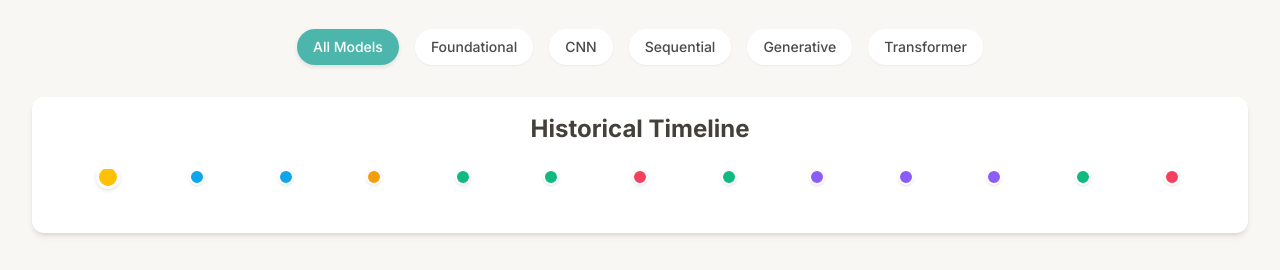
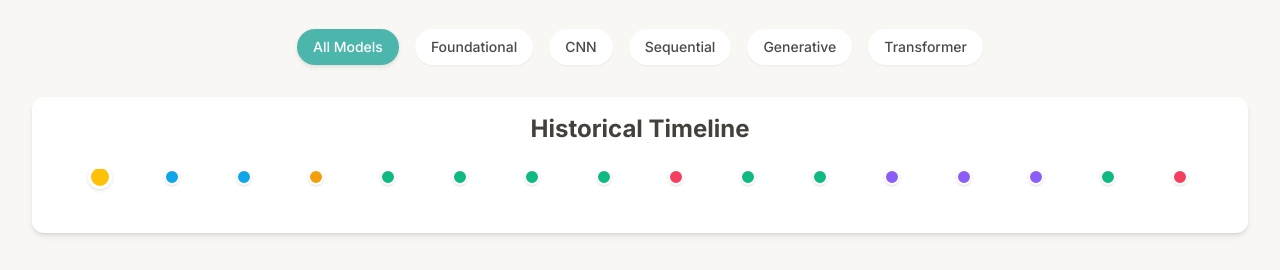
Before and after one commit to Shah-Pankit/The-Evolution-of-Neural-Networks, a plain HTML site: page index.html in a window 1280 px wide. Shown: the part 147-417 px from the top of the page. Drawn offline with nearby package versions, Linux system fonts and the light colour scheme.

Commit message:
Updated Some more models

```diff
--- a/index.html
+++ b/index.html
@@ -15,7 +15,7 @@
     <!-- Visualization & Content Choices:
         - Timeline (Change/Organize): An interactive HTML/CSS timeline shows the evolution. Clicking a model updates the view. Justification: Provides an intuitive historical overview.
         - Model Comparison (Compare): A dynamic Chart.js radar chart compares qualitative aspects (Complexity, Impact, Efficiency) of a selected model against its contemporaries. Justification: Visual comparison is more effective than text.
-        - Architectural Diagrams (Inform/Organize): Simplified diagrams built with HTML/Tailwind CSS represent model structures (e.g., skip connections, GAN loops). Justification: Visuals are more intuitive than descriptions.
+        - Architectural Diagrams (Inform/Organize): Simplified diagrams built with HTML/Tailwind CSS represent model structures (e.g., skip connections, GAN loops, U-Net). Justification: Visuals are more intuitive than descriptions.
         - Tabbed Info (Organize): Detailed text (Advantages, Limitations, Applications) is organized into tabs to reduce clutter. Justification: Allows user-directed deep dives.
         - Key Stats (Inform): A card displays key facts like year and developers for quick reference.
     -->
@@ -257,6 +257,40 @@
                 architecture: { type: 'cnn', layers: ['Conv', 'Pool', 'Conv', 'Pool', 'Conv', 'Conv', 'Conv', 'Pool', 'FC', 'FC', 'Output'] },
                 comparison: { impact: 9, complexity: 6, efficiency: 3 }
             },
+            'vgg': {
+                name: 'VGGNet',
+                year: 2014,
+                category: 'CNN',
+                meta: 'By Simonyan and Zisserman',
+                summary: 'A deep convolutional network that demonstrated the importance of having a very deep network with small (3x3) convolutional filters. Simple and elegant architecture.',
+                innovations: [
+                    '&#128205; Emphasized the importance of network depth over wider kernels.',
+                    '&#128269; Used a simple, uniform architecture with 3x3 conv filters throughout.',
+                    '&#128202; Showed that stacking small convolutions is more effective than large ones.'
+                ],
+                advantages: 'Relatively simple and uniform architecture, making it easy to understand and implement. A good starting point for transfer learning.',
+                limitations: 'Very computationally expensive and has a large memory footprint due to the number of parameters.',
+                applications: 'Image classification, object detection, and as a standard pre-trained feature extractor.',
+                architecture: { type: 'cnn', layers: ['Conv3x3', 'Conv3x3', 'Pool', 'Conv3x3', 'Conv3x3', 'Pool', 'FC', 'Output'] },
+                comparison: { impact: 7, complexity: 5, efficiency: 3 }
+            },
+            'inception': {
+                name: 'Inception',
+                year: 2014,
+                category: 'CNN',
+                meta: 'By Szegedy et al. (Google)',
+                summary: 'A series of CNNs (e.g., GoogLeNet) that introduced the "Inception module," a building block that allows the network to choose the optimal filter size for a given layer.',
+                innovations: [
+                    '&#128161; Introduced the Inception module with parallel convolutions.',
+                    '&#128208; Aims to reduce computational cost while increasing network width.',
+                    '&#128273; Used 1x1 convolutions for dimensionality reduction.'
+                ],
+                advantages: 'Extremely computationally efficient for its performance. High accuracy with fewer parameters than VGG or AlexNet.',
+                limitations: 'The architecture is very complex and difficult to modify or debug compared to simpler models.',
+                applications: 'Large-scale image classification and as a backbone for object detection.',
+                architecture: { type: 'inception' },
+                comparison: { impact: 8, complexity: 8, efficiency: 8 }
+            },
             'resnet': {
                 name: 'ResNet',
                 year: 2015,
@@ -274,6 +308,23 @@
                 architecture: { type: 'resnet', layers: ['Input', 'Conv Block', 'Residual Block (Skip Connection)', 'Output'] },
                 comparison: { impact: 10, complexity: 7, efficiency: 6 }
             },
+            'unet': {
+                name: 'U-Net',
+                year: 2015,
+                category: 'CNN',
+                meta: 'By Ronneberger, Fischer, and Brox',
+                summary: 'A convolutional network architecture designed for biomedical image segmentation, characterized by its U-shaped encoder-decoder structure and skip connections.',
+                innovations: [
+                    '&#128065; U-shaped architecture for precise pixel-level segmentation.',
+                    '&#128279; Skip connections directly linking the contracting and expanding paths.',
+                    '&#128270; Enabled precise localization and context for pixel-wise tasks.'
+                ],
+                advantages: 'Extremely effective for image segmentation, especially with limited training data. Can generate high-resolution segmentation masks.',
+                limitations: 'Primarily designed for segmentation, not general classification. Can be computationally intensive for large images.',
+                applications: 'Biomedical image segmentation (e.g., detecting tumors, cells), satellite image analysis, object segmentation.',
+                architecture: { type: 'unet' },
+                comparison: { impact: 9, complexity: 8, efficiency: 6 }
+            },
             'efficientnet': {
                 name: 'EfficientNet',
                 year: 2019,
@@ -289,7 +340,7 @@
                 limitations: 'The compound scaling coefficients were found via neural architecture search, which is computationally expensive to replicate.',
                 applications: 'Image classification, object detection, and any vision task where computational efficiency is critical.',
                 architecture: { type: 'flow', steps: ['Input Image', 'MBConv Blocks', 'Compound Scaling (Depth, Width, Resolution)', 'Output'] },
-                comparison: { impact: 9, complexity: 8, efficiency: 10 }
+                comparison: { impact: 10, complexity: 8, efficiency: 10 }
             },
             'lstm': {
                 name: 'LSTM',
@@ -397,7 +448,7 @@
 
         const categories = {
             'Foundational': { models: ['mcculloch-pitts', 'perceptron', 'backpropagation'], color: 'bg-sky-500' },
-            'CNN': { models: ['lenet', 'alexnet', 'resnet', 'efficientnet'], color: 'bg-emerald-500' },
+            'CNN': { models: ['lenet', 'alexnet', 'vgg', 'inception', 'resnet', 'unet', 'efficientnet'], color: 'bg-emerald-500' },
             'Sequential': { models: ['lstm'], color: 'bg-amber-500' },
             'Generative': { models: ['gan', 'diffusion'], color: 'bg-rose-500' },
             'Transformer': { models: ['transformer', 'bert', 'gpt'], color: 'bg-violet-500' }
@@ -544,7 +595,7 @@
                 case 'cnn':
                     html = `<div class="flex items-center justify-center flex-wrap">${arch.layers.map(l => {
                         let color = 'bg-emerald-100 text-emerald-800';
-                        if (l.toLowerCase() === 'pool') color = 'bg-amber-100 text-amber-800';
+                        if (l.toLowerCase().includes('pool')) color = 'bg-amber-100 text-amber-800';
                         if (l.toLowerCase().includes('fc')) color = 'bg-violet-100 text-violet-800';
                         return `<div class="m-1 px-2 py-1 ${color} rounded text-xs font-semibold">${l}</div>`;
                     }).join(arrow)}</div>`;
@@ -570,6 +621,36 @@
                             </div>
                             <div class="my-1 text-stone-400">&darr;</div>
                             <div>Output</div>
+                        </div>
+                    `;
+                    break;
+                case 'inception':
+                    html = `
+                        <div class="p-4 border-2 border-emerald-300 rounded-lg bg-emerald-50 w-full text-center text-sm">
+                            <div class="font-bold text-emerald-800 mb-2">Inception Module</div>
+                            <div class="flex flex-col items-center space-y-2">
+                                <div class="p-2 bg-emerald-200 rounded-md">1x1 Convolution</div>
+                                <div class="p-2 bg-emerald-200 rounded-md">3x3 Convolution</div>
+                                <div class="p-2 bg-emerald-200 rounded-md">5x5 Convolution</div>
+                                <div class="p-2 bg-emerald-200 rounded-md">Max Pooling</div>
+                                <div class="font-semibold text-emerald-700">Concatenated Output</div>
+                            </div>
+                        </div>
+                    `;
+                    break;
+                case 'unet':
+                    html = `
+                        <div class="flex justify-center items-center h-full text-sm">
+                            <div class="flex flex-col items-center">
+                                <div class="px-3 py-1 bg-emerald-200 rounded-full">Encoder</div>
+                                <div class="w-1 h-12 bg-emerald-300 my-1"></div>
+                            </div>
+                            <div class="flex flex-col items-center mx-12">
+                                <div class="px-3 py-1 bg-sky-200 rounded-full">Decoder</div>
+                                <div class="w-1 h-12 bg-sky-300 my-1"></div>
+                            </div>
+                            <div class="absolute top-1/2 right-1/2 transform translate-x-full -translate-y-1/2 w-20 border-b-2 border-teal-400"></div>
+                            <div class="absolute top-1/2 left-1/2 transform -translate-x-full -translate-y-1/2 w-20 border-b-2 border-teal-400"></div>
                         </div>
                     `;
                     break;
```
